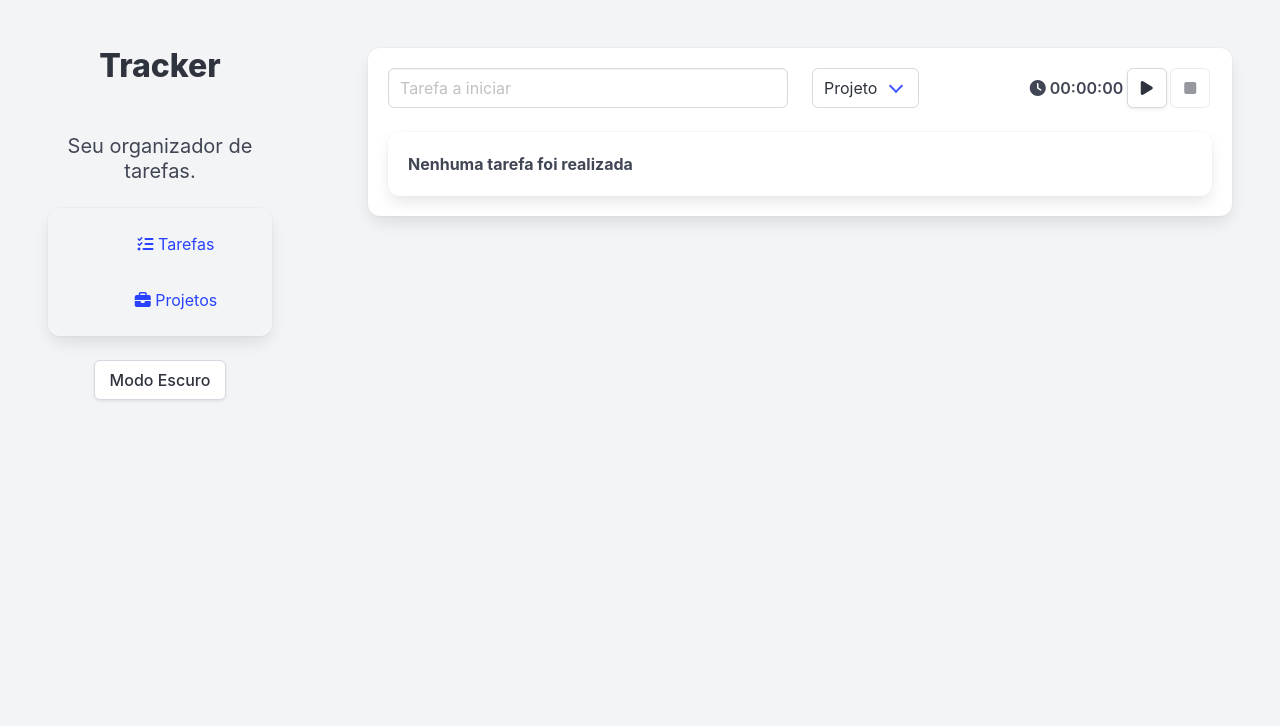
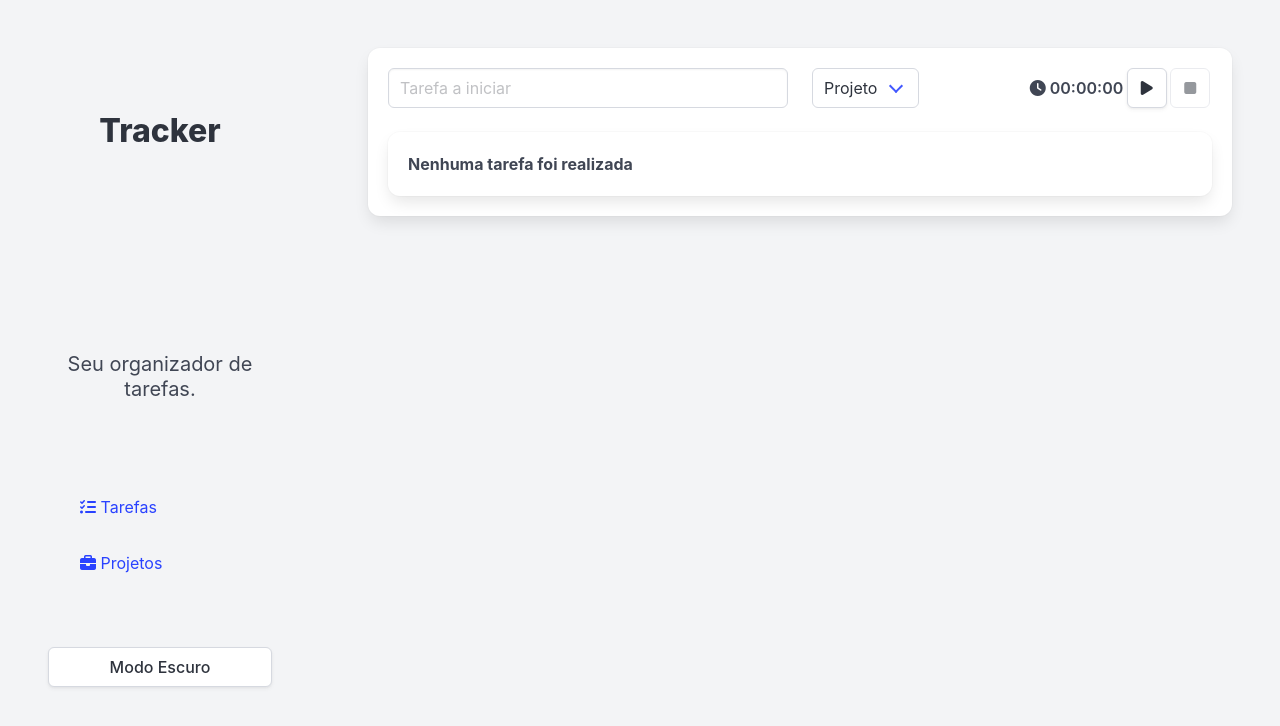
Before and after one commit to DaviVilarinho/tracker, a Vue app: page / in a window 1280 px wide. Shown: the top 726 px of the page. Built offline with nearby package versions, Linux system fonts and the light colour scheme.

Commit message:
barra lateral changes

```diff
--- a/src/components/BarraLateral.vue
+++ b/src/components/BarraLateral.vue
@@ -1,6 +1,5 @@
 <template>
-  <section class="section columns">
-    <div class="container column is-three-fifths text-center" style="height: auto !important; white-space: unset !important; width: 100%">
+  <section class="text-center section is-flex is-justify-content-space-evenly is-flex-wrap-nowrap is-align-content-space-around is-flex-direction-column" style="width: 100%; height: 100%;">
         <h1 class="title">
           Tracker
         </h1>
@@ -8,7 +7,7 @@
         <p class="subtitle">
           Seu organizador de tarefas.
         </p>
-      <nav class="panel mt-5 p-4 navpad">
+        <nav class="navpad">
           <ul>
             <router-link to="/" class="link">
               <i class="fa fa-tasks"></i>
@@ -22,8 +21,7 @@
             </router-link>
           </ul>
         </nav>
-      <button class="button" @click.prevent="emit('toggleTheme')">Modo {{ isDarkMode ? 'Claro' : 'Escuro'  }}</button>
-    </div>
+        <button class="button" @click.prevent="emit('toggleTheme')">Modo {{ isDarkMode ? 'Claro' : 'Escuro' }}</button>
   </section>
 </template>
 
@@ -43,8 +41,9 @@ const isDarkMode = computed(() => store.state.isDarkMode);
   text-align: center;
 }
 
-.navpad > ul {
+.navpad>ul {
   padding-top: .5rem;
   padding-bottom: .5rem;
+  text-align: left;
 }
 </style>
```
Lines whose indentation alone changed are shown as unchanged.
